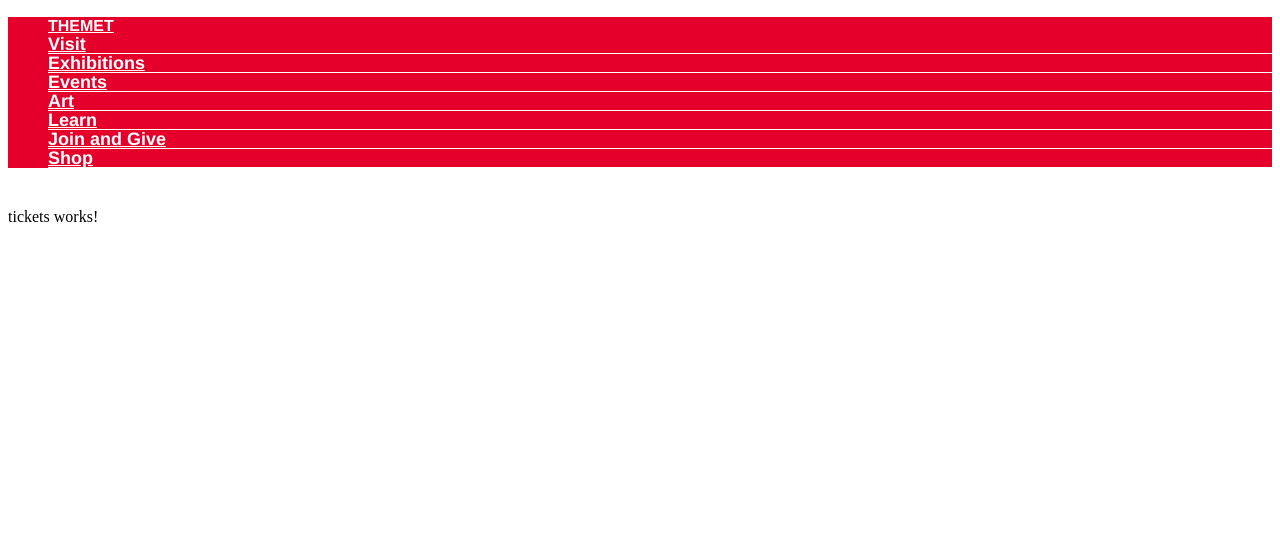
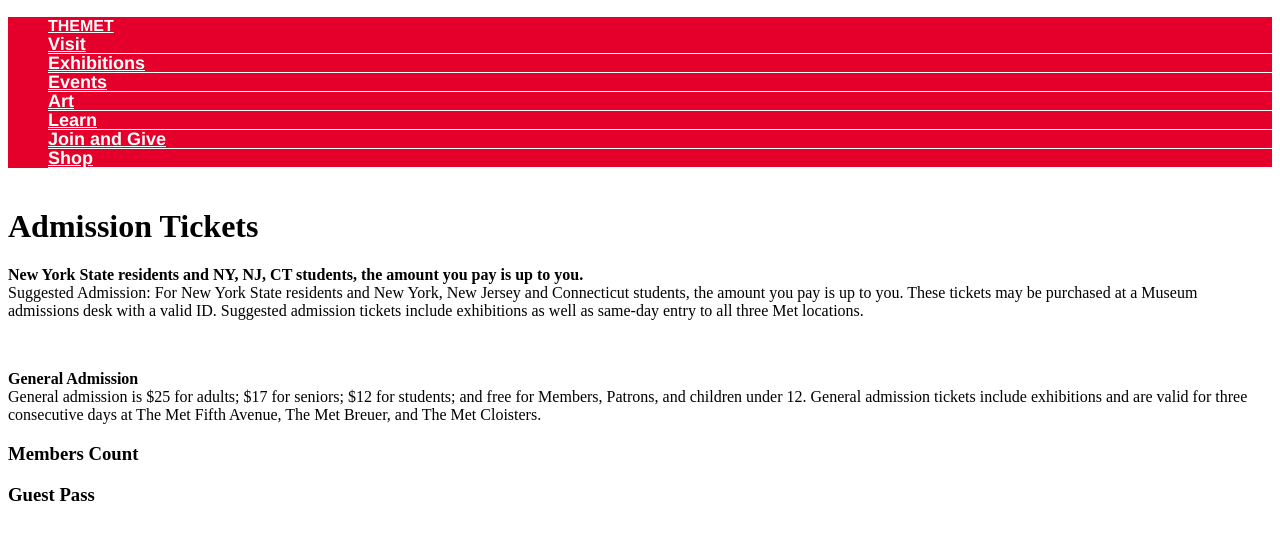
Before and after one commit to kmh620/MET-clone, an Angular app: page /tickets in a window 1280 px wide. Shown: the top 540 px of the page. Built offline with nearby package versions, Linux system fonts and the light colour scheme.

Commit message:
Add html info to learn, tickets

```diff
--- a/src/app/learn-student/learn-student.component.css
+++ b/src/app/learn-student/learn-student.component.css
@@ -0,0 +1,3 @@
+img {
+width: 80%;
+}
--- a/src/app/learn-student/learn-student.component.html
+++ b/src/app/learn-student/learn-student.component.html
@@ -1,3 +1,4 @@
-<p>
-  learn-student works!
-</p>
+<img src="https://www.metmuseum.org/-/media/images/learn/college-students-and-faculty/learn_univeristy-students-and-faculty_xl-marquee.jpg?as=1&mh=1880&mw=4640&hash=A212DA7A29B0E6F27496455BEBBDECA946A7D8EA" alt="">
+
+<h1>University Students and Faculty</h1>
+<p>Join an active community of students and scholars across all academic disciplines through internships and fellowships. Extend your learning and teaching beyond the classroom and into our galleries and deepen your research in the Museum's study centers. Take time off to socialize and learn more about The Met at our events!</p>
--- a/src/app/tickets/tickets.component.html
+++ b/src/app/tickets/tickets.component.html
@@ -1,3 +1,17 @@
-<p>
-  tickets works!
-</p>
+<h1>Admission Tickets</h1>
+
+<p><b>New York State residents and NY, NJ, CT students, the amount you pay is up to you.</b>
+  <br>
+Suggested Admission: For New York State residents and New York, New Jersey and Connecticut students, the amount you pay is up to you. These tickets may be purchased at a Museum admissions desk with a valid ID. Suggested admission tickets include exhibitions as well as same-day entry to all three Met locations.</p>
+<br>
+<p><b>General Admission</b>
+  <br>
+General admission is $25 for adults; $17 for seniors; $12 for students; and free for Members, Patrons, and children under 12. General admission tickets include exhibitions and are valid for three consecutive days at The Met Fifth Avenue, The Met Breuer, and The Met Cloisters.</p>
+<div class="buy-tickets">
+
+</div>
+<div class="total">
+
+</div>
+<h3>Members Count</h3>
+<h3>Guest Pass</h3>
```
